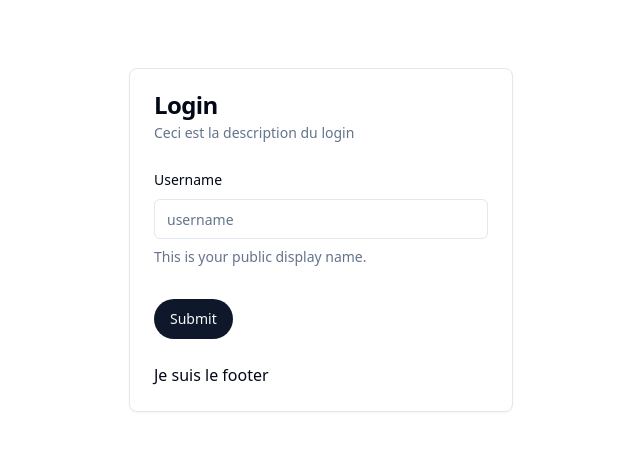
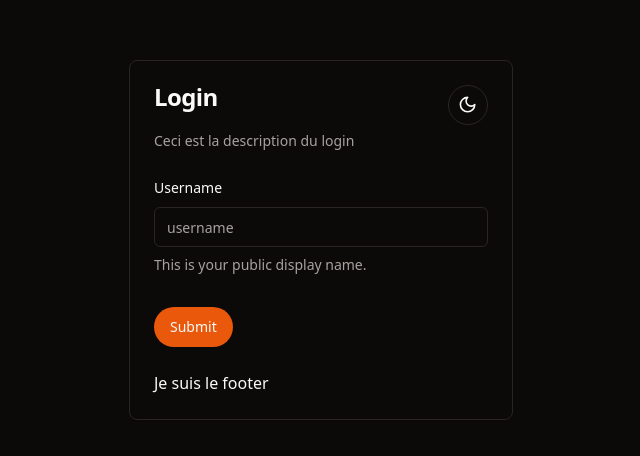
Before and after one commit to wendkoagenda/stachTest, a React (Vite) app: page /login in a window 1280 px wide. Shown: the part 160-616 px from the top of the page, without its empty margins (319-959 px from the left). Built offline with nearby package versions, Linux system fonts and the light colour scheme.

Commit message:
Theme ajouter avec success

```diff
--- a/src/App.tsx
+++ b/src/App.tsx
@@ -2,9 +2,11 @@ import { BrowserRouter, Route, Routes } from "react-router-dom";
 import Home from "./pages/home";
 import Login from "./pages/auth/Login";
 import PrivateRoute from "./components/custom/PrivateRoute";
+import { ThemeProvider } from "./components/ui/theme-provider";
 
 function App() {
   return (
+    <ThemeProvider defaultTheme="dark" storageKey="vite-ui-theme">
       <BrowserRouter>
         <Routes>
           <Route element={<PrivateRoute />}>
@@ -13,6 +15,7 @@ function App() {
           <Route element={<Login />} path="/login" />
         </Routes>
       </BrowserRouter>
+    </ThemeProvider>
   );
 }
 
--- /dev/null
+++ b/src/components/ui/mode-toggle.tsx
@@ -0,0 +1,37 @@
+import { Moon, Sun } from "lucide-react";
+
+import { Button } from "@/components/ui/button";
+import {
+  DropdownMenu,
+  DropdownMenuContent,
+  DropdownMenuItem,
+  DropdownMenuTrigger,
+} from "@/components/ui/dropdown-menu";
+import { useTheme } from "@/components/ui/theme-provider";
+
+export function ModeToggle() {
+  const { setTheme } = useTheme();
+
+  return (
+    <DropdownMenu>
+      <DropdownMenuTrigger asChild>
+        <Button variant="outline" size="icon">
+          <Sun className="h-[1.2rem] w-[1.2rem] rotate-0 scale-100 transition-all dark:-rotate-90 dark:scale-0" />
+          <Moon className="absolute h-[1.2rem] w-[1.2rem] rotate-90 scale-0 transition-all dark:rotate-0 dark:scale-100" />
+          <span className="sr-only">Toggle theme</span>
+        </Button>
+      </DropdownMenuTrigger>
+      <DropdownMenuContent align="end">
+        <DropdownMenuItem onClick={() => setTheme("light")}>
+          Light
+        </DropdownMenuItem>
+        <DropdownMenuItem onClick={() => setTheme("dark")}>
+          Dark
+        </DropdownMenuItem>
+        <DropdownMenuItem onClick={() => setTheme("system")}>
+          System
+        </DropdownMenuItem>
+      </DropdownMenuContent>
+    </DropdownMenu>
+  );
+}
--- /dev/null
+++ b/src/components/ui/theme-provider.tsx
@@ -0,0 +1,73 @@
+import { createContext, useContext, useEffect, useState } from "react";
+
+type Theme = "dark" | "light" | "system";
+
+type ThemeProviderProps = {
+  children: React.ReactNode;
+  defaultTheme?: Theme;
+  storageKey?: string;
+};
+
+type ThemeProviderState = {
+  theme: Theme;
+  setTheme: (theme: Theme) => void;
+};
+
+const initialState: ThemeProviderState = {
+  theme: "system",
+  setTheme: () => null,
+};
+
+const ThemeProviderContext = createContext<ThemeProviderState>(initialState);
+
+export function ThemeProvider({
+  children,
+  defaultTheme = "system",
+  storageKey = "vite-ui-theme",
+  ...props
+}: ThemeProviderProps) {
+  const [theme, setTheme] = useState<Theme>(
+    () => (localStorage.getItem(storageKey) as Theme) || defaultTheme
+  );
+
+  useEffect(() => {
+    const root = window.document.documentElement;
+
+    root.classList.remove("light", "dark");
+
+    if (theme === "system") {
+      const systemTheme = window.matchMedia("(prefers-color-scheme: dark)")
+        .matches
+        ? "dark"
+        : "light";
+
+      root.classList.add(systemTheme);
+      return;
+    }
+
+    root.classList.add(theme);
+  }, [theme]);
+
+  const value = {
+    theme,
+    setTheme: (theme: Theme) => {
+      localStorage.setItem(storageKey, theme);
+      setTheme(theme);
+    },
+  };
+
+  return (
+    <ThemeProviderContext.Provider {...props} value={value}>
+      {children}
+    </ThemeProviderContext.Provider>
+  );
+}
+
+export const useTheme = () => {
+  const context = useContext(ThemeProviderContext);
+
+  if (context === undefined)
+    throw new Error("useTheme must be used within a ThemeProvider");
+
+  return context;
+};
--- a/src/index.css
+++ b/src/index.css
@@ -5,64 +5,47 @@
 @layer base {
   :root {
     --background: 0 0% 100%;
-    --foreground: 222.2 84% 4.9%;
-
+    --foreground: 20 14.3% 4.1%;
     --card: 0 0% 100%;
-    --card-foreground: 222.2 84% 4.9%;
-
+    --card-foreground: 20 14.3% 4.1%;
     --popover: 0 0% 100%;
-    --popover-foreground: 222.2 84% 4.9%;
-
-    --primary: 222.2 47.4% 11.2%;
-    --primary-foreground: 210 40% 98%;
-
-    --secondary: 210 40% 96.1%;
-    --secondary-foreground: 222.2 47.4% 11.2%;
-
-    --muted: 210 40% 96.1%;
-    --muted-foreground: 215.4 16.3% 46.9%;
-
-    --accent: 210 40% 96.1%;
-    --accent-foreground: 222.2 47.4% 11.2%;
-
+    --popover-foreground: 20 14.3% 4.1%;
+    --primary: 24.6 95% 53.1%;
+    --primary-foreground: 60 9.1% 97.8%;
+    --secondary: 60 4.8% 95.9%;
+    --secondary-foreground: 24 9.8% 10%;
+    --muted: 60 4.8% 95.9%;
+    --muted-foreground: 25 5.3% 44.7%;
+    --accent: 60 4.8% 95.9%;
+    --accent-foreground: 24 9.8% 10%;
     --destructive: 0 84.2% 60.2%;
-    --destructive-foreground: 210 40% 98%;
-
-    --border: 214.3 31.8% 91.4%;
-    --input: 214.3 31.8% 91.4%;
-    --ring: 222.2 84% 4.9%;
-
+    --destructive-foreground: 60 9.1% 97.8%;
+    --border: 20 5.9% 90%;
+    --input: 20 5.9% 90%;
+    --ring: 24.6 95% 53.1%;
     --radius: 0.5rem;
   }
 
   .dark {
-    --background: 222.2 84% 4.9%;
-    --foreground: 210 40% 98%;
-
-    --card: 222.2 84% 4.9%;
-    --card-foreground: 210 40% 98%;
-
-    --popover: 222.2 84% 4.9%;
-    --popover-foreground: 210 40% 98%;
-
-    --primary: 210 40% 98%;
-    --primary-foreground: 222.2 47.4% 11.2%;
-
-    --secondary: 217.2 32.6% 17.5%;
-    --secondary-foreground: 210 40% 98%;
-
-    --muted: 217.2 32.6% 17.5%;
-    --muted-foreground: 215 20.2% 65.1%;
-
-    --accent: 217.2 32.6% 17.5%;
-    --accent-foreground: 210 40% 98%;
-
-    --destructive: 0 62.8% 30.6%;
-    --destructive-foreground: 210 40% 98%;
-
-    --border: 217.2 32.6% 17.5%;
-    --input: 217.2 32.6% 17.5%;
-    --ring: 212.7 26.8% 83.9%;
+    --background: 20 14.3% 4.1%;
+    --foreground: 60 9.1% 97.8%;
+    --card: 20 14.3% 4.1%;
+    --card-foreground: 60 9.1% 97.8%;
+    --popover: 20 14.3% 4.1%;
+    --popover-foreground: 60 9.1% 97.8%;
+    --primary: 20.5 90.2% 48.2%;
+    --primary-foreground: 60 9.1% 97.8%;
+    --secondary: 12 6.5% 15.1%;
+    --secondary-foreground: 60 9.1% 97.8%;
+    --muted: 12 6.5% 15.1%;
+    --muted-foreground: 24 5.4% 63.9%;
+    --accent: 12 6.5% 15.1%;
+    --accent-foreground: 60 9.1% 97.8%;
+    --destructive: 0 72.2% 50.6%;
+    --destructive-foreground: 60 9.1% 97.8%;
+    --border: 12 6.5% 15.1%;
+    --input: 12 6.5% 15.1%;
+    --ring: 20.5 90.2% 48.2%;
   }
 }
 
--- a/src/pages/auth/Login.tsx
+++ b/src/pages/auth/Login.tsx
@@ -17,6 +17,7 @@ import {
   FormMessage,
 } from "@/components/ui/form";
 import { Input } from "@/components/ui/input";
+import { ModeToggle } from "@/components/ui/mode-toggle";
 import { login } from "@/redux/slices/authSlice";
 import { zodResolver } from "@hookform/resolvers/zod";
 import { useForm } from "react-hook-form";
@@ -41,7 +42,7 @@ export default function Login() {
   });
 
   function onSubmit(values: z.infer<typeof formSchema>) {
-    console.log("Logon model:", values);
+    console.log("Login model:", values);
     dispatch(login());
     navigate("/");
   }
@@ -52,7 +53,14 @@ export default function Login() {
       <div className="flex justify-center items-center h-screen">
         <Card className="w-96">
           <CardHeader>
-            <CardTitle>Login</CardTitle>
+            <CardTitle>
+              <div className="flex justify-between">
+                <div>Login</div>
+                <div>
+                  <ModeToggle />
+                </div>
+              </div>
+            </CardTitle>
             <CardDescription>Ceci est la description du login</CardDescription>
           </CardHeader>
           <CardContent>
--- a/src/pages/home/Home.tsx
+++ b/src/pages/home/Home.tsx
@@ -26,6 +26,7 @@ import { useDispatch, useSelector } from "react-redux";
 import { login, logout } from "@/redux/slices/authSlice";
 import { RootState } from "@/redux/RootState";
 import { useNavigate } from "react-router-dom";
+import { ModeToggle } from "@/components/ui/mode-toggle";
 
 const formSchema = z.object({
   username: z.string().min(2, {
@@ -74,6 +75,7 @@ export default function Home() {
               <Button onClick={handleLogin}>Login</Button>
             )}
           </div>
+          <ModeToggle />
           <Card>
             <CardHeader>
               <CardTitle>Login</CardTitle>
```
Lines whose indentation alone changed are shown as unchanged.
